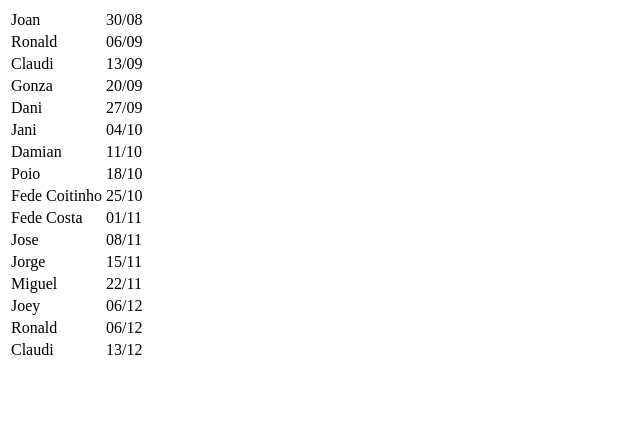
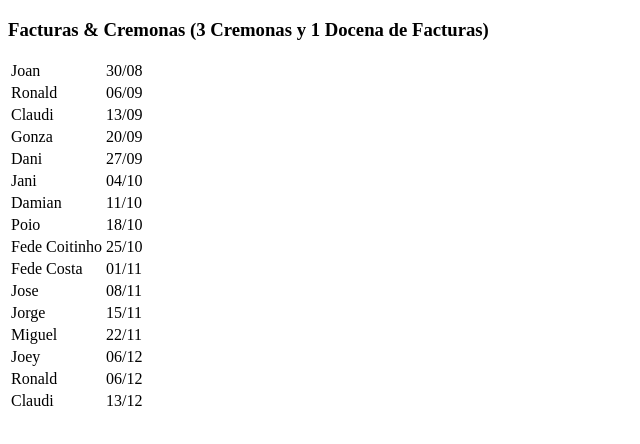
Before and after one commit to Jooeey4/Jooeey4.github.io, a plain HTML site: page index.html in a window 1280 px wide. Shown: the whole page, without its empty margins (0-640 px from the left). Drawn offline with Linux system fonts and the light colour scheme.

Commit message:
Update index.html

```diff
--- a/index.html
+++ b/index.html
@@ -4,6 +4,7 @@
 <title>Facturas & Cremonas</title>
 </head>
 <body>
+  <h3>Facturas & Cremonas (3 Cremonas y 1 Docena de Facturas)</h3>
   <table>
     <tr>
       <td>Joan</td>
```
